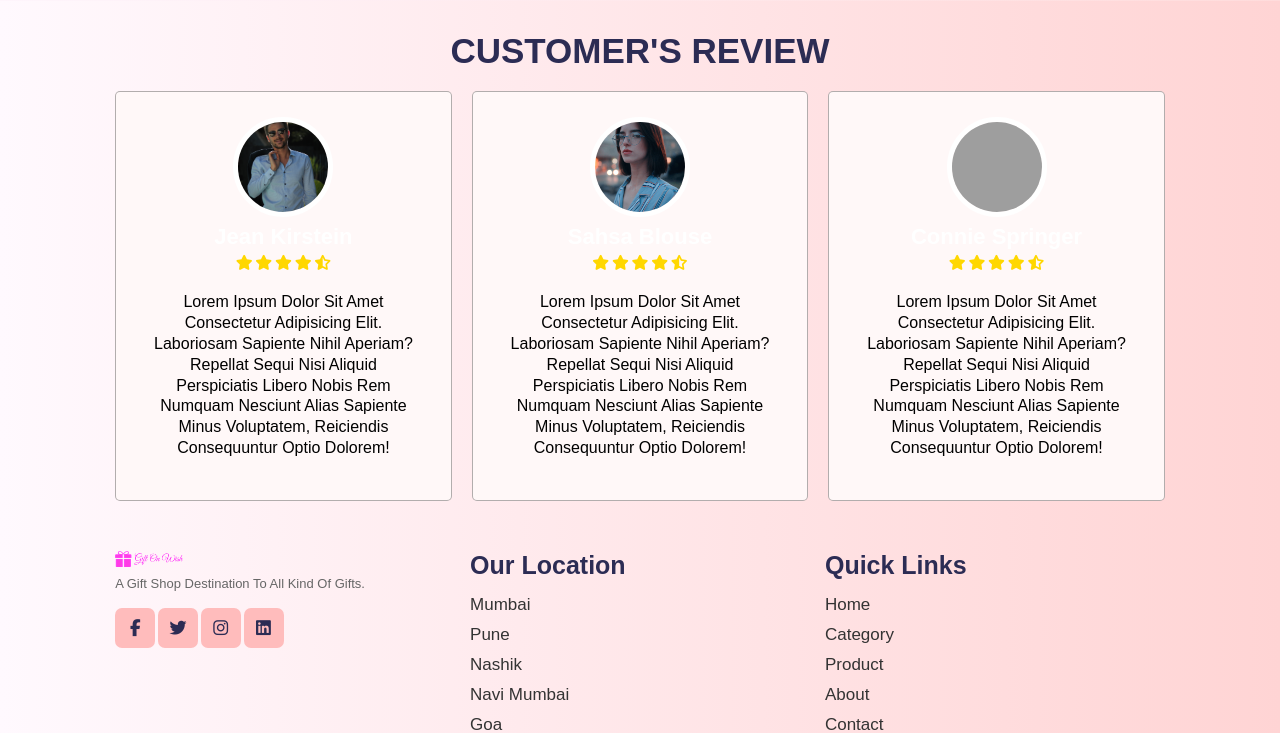
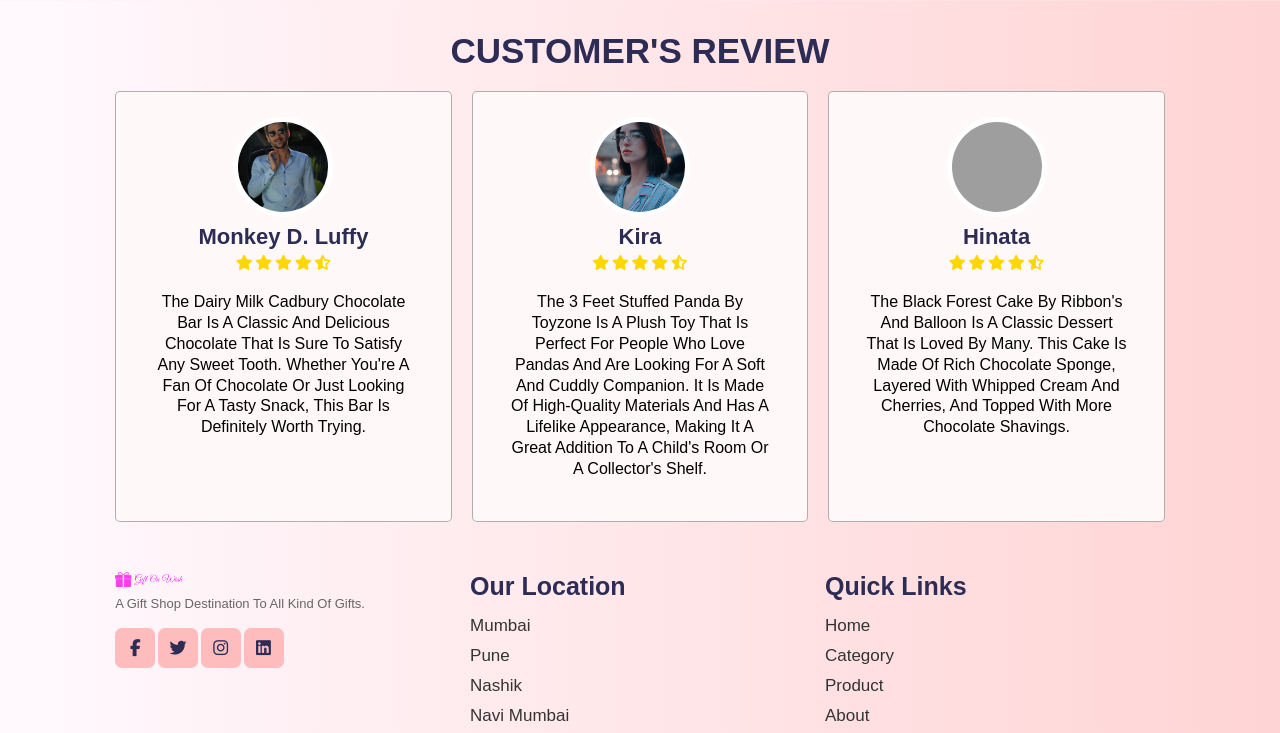
Before and after one commit to jayhindPrajapati07/GiftOnWish, a Django app: page / in a window 1280 px wide. Shown: the part 1658-2391 px from the top of the page. Run offline with Django 4.2, Linux system fonts and the light colour scheme; data that the repository does not hold is empty; some libraries are stand-ins or nearby versions; grey boxes are pictures that could not be loaded.

Commit message:
'update..20-02-2023'

```diff
--- a/GoftOnWish/app/views.py
+++ b/GoftOnWish/app/views.py
@@ -338,6 +338,7 @@ def newsletter(request):
 
 
 def password_reset_request(request):
+    current_site = get_current_site(request)
     if request.method == 'POST':
         password_reset_form = PasswordResetForm(request.POST)
         if password_reset_form.is_valid():
@@ -349,7 +350,7 @@ def password_reset_request(request):
                     email_template_name = 'password/password_reset_email.txt'
                     c = {
                         "email":user.email,
-                        'domain':'127.0.0.1:8000',
+                        'domain':current_site,
                         'site_name': 'GiftOnWish',
                         "uid": urlsafe_base64_encode(force_bytes(user.pk)),
                         "user": user,
--- a/GoftOnWish/static/app/css/style.css
+++ b/GoftOnWish/static/app/css/style.css
@@ -33,6 +33,23 @@ html{
   overflow-x: hidden;
   scroll-padding-top: 6.5rem;
   scroll-behavior: smooth;
+}
+
+body::-webkit-scrollbar-track{
+	box-shadow: inset 0 0 6px rgba(0,0,0,0.3);
+	border-radius: 10px;
+	background-color: var(--back);
+}
+
+body::-webkit-scrollbar{
+	width: 10px;
+	background-color: #ff9e9e;
+}
+
+body::-webkit-scrollbar-thumb{
+	border-radius: 10px;
+	box-shadow: inset 0 0 6px rgba(0,0,0,.3);
+	background-color: #ff9e9e;
 }
 
 [data-title]:hover:after {
@@ -1360,6 +1377,10 @@ color: gold;
 
 @media(max-width:768px){
 
+  .cart .box-container .cart-img{
+    width: 70%;
+  }
+
   #menu-bar{
     display: initial;
   }
@@ -1442,6 +1463,8 @@ color: gold;
 
 @media(max-width:450px){
 
+
+
   html{
     font-size: 50%;
   }
--- a/GoftOnWish/templates/app/base.html
+++ b/GoftOnWish/templates/app/base.html
@@ -5,6 +5,7 @@
     <meta charset="UTF-8">
     <meta name="viewport" content="width=device-width, initial-scale=1.0">
     <title>Gift-On-Wish</title>
+    <link rel="icon" type="image/x-icon" href={% static 'images/favicon.ico' %}>
     <!-- Bootstrap cdn -->
 
 
--- a/GoftOnWish/templates/app/cart.html
+++ b/GoftOnWish/templates/app/cart.html
@@ -6,7 +6,7 @@
             <a href={% url 'index' %} style="margin-bottom: 2rem;" class="btn"><i class="fa-solid fa-arrow-left-long"></i> Continue Shopping</a>
 
             {% if order.get_cart_items == 0 %}
-            <h1 class="heading">sorry!! The cart is empty</h1>
+            <h1 class="heading">OOPS!! The cart is empty</h1>
             <img class="cart-img" src={% static 'images/empty-cart.png' %} alt="">
 
             {% else %}
--- a/GoftOnWish/templates/app/index.html
+++ b/GoftOnWish/templates/app/index.html
@@ -263,7 +263,7 @@
 
         <div class="box">
             <img src={% static 'images/user1.jpg' %} alt="">
-            <h3>Jean Kirstein</h3>
+            <h3 style="color:#2c2c54">Monkey D. Luffy</h3>
             <div class="stars">
                 <i class="fas fa-star"></i>
                 <i class="fas fa-star"></i>
@@ -271,12 +271,12 @@
                 <i class="fas fa-star"></i>
                 <i class="fas fa-star-half-alt"></i>
             </div>
-            <p class="text">Lorem ipsum dolor sit amet consectetur adipisicing elit. Laboriosam sapiente nihil aperiam? Repellat sequi nisi aliquid perspiciatis libero nobis rem numquam nesciunt alias sapiente minus voluptatem, reiciendis consequuntur optio dolorem!</p>
+            <p class="text">the Dairy Milk Cadbury chocolate bar is a classic and delicious chocolate that is sure to satisfy any sweet tooth. Whether you're a fan of chocolate or just looking for a tasty snack, this bar is definitely worth trying. </p>
         </div>
 
         <div class="box">
             <img src={% static 'images/user2.jpg' %} alt="">
-            <h3>sahsa blouse</h3>
+            <h3 style="color:#2c2c54">Kira</h3>
             <div class="stars">
                 <i class="fas fa-star"></i>
                 <i class="fas fa-star"></i>
@@ -284,12 +284,12 @@
                 <i class="fas fa-star"></i>
                 <i class="fas fa-star-half-alt"></i>
             </div>
-            <p class="text">Lorem ipsum dolor sit amet consectetur adipisicing elit. Laboriosam sapiente nihil aperiam? Repellat sequi nisi aliquid perspiciatis libero nobis rem numquam nesciunt alias sapiente minus voluptatem, reiciendis consequuntur optio dolorem!</p>
+            <p class="text">The 3 feet stuffed panda by Toyzone is a plush toy that is perfect for people who love pandas and are looking for a soft and cuddly companion. It is made of high-quality materials and has a lifelike appearance, making it a great addition to a child's room or a collector's shelf. </p>
         </div>
 
         <div class="box">
             <img src={% static 'images/user3.jpg' %} alt="">
-            <h3>Connie Springer</h3>
+            <h3 style="color:#2c2c54">Hinata</h3>
             <div class="stars">
                 <i class="fas fa-star"></i>
                 <i class="fas fa-star"></i>
@@ -297,7 +297,7 @@
                 <i class="fas fa-star"></i>
                 <i class="fas fa-star-half-alt"></i>
             </div>
-            <p class="text">Lorem ipsum dolor sit amet consectetur adipisicing elit. Laboriosam sapiente nihil aperiam? Repellat sequi nisi aliquid perspiciatis libero nobis rem numquam nesciunt alias sapiente minus voluptatem, reiciendis consequuntur optio dolorem!</p>
+            <p class="text">The Black Forest Cake by Ribbon's and Balloon is a classic dessert that is loved by many. This cake is made of rich chocolate sponge, layered with whipped cream and cherries, and topped with more chocolate shavings.</p>
         </div>
 
     </div>
--- a/GoftOnWish/templates/password/password_reset_email.txt
+++ b/GoftOnWish/templates/password/password_reset_email.txt
@@ -10,6 +10,6 @@ This link can only be used once. If you need to reset your password again, pleas
 If you did not make this request, you can simply ignore this email.
 
 Sincerely,
-The Grocomart Team
+The GiftOnWish Team
 
 {% endautoescape %}
```
Also changed, not shown: GoftOnWish/GoftOnWish/settings.py (+15 -17 lines), GoftOnWish/favicon_io/android-chrome-192x192.png (added), GoftOnWish/favicon_io/android-chrome-512x512.png (added), GoftOnWish/favicon_io/apple-touch-icon.png (added), GoftOnWish/favicon_io/favicon-16x16.png (added), GoftOnWish/favicon_io/favicon-32x32.png (added), GoftOnWish/favicon_io/favicon.ico (added), GoftOnWish/favicon_io/site.webmanifest (added), GoftOnWish/static/images/favicon.ico (added), GoftOnWish/static/images/favicon.png (added).
